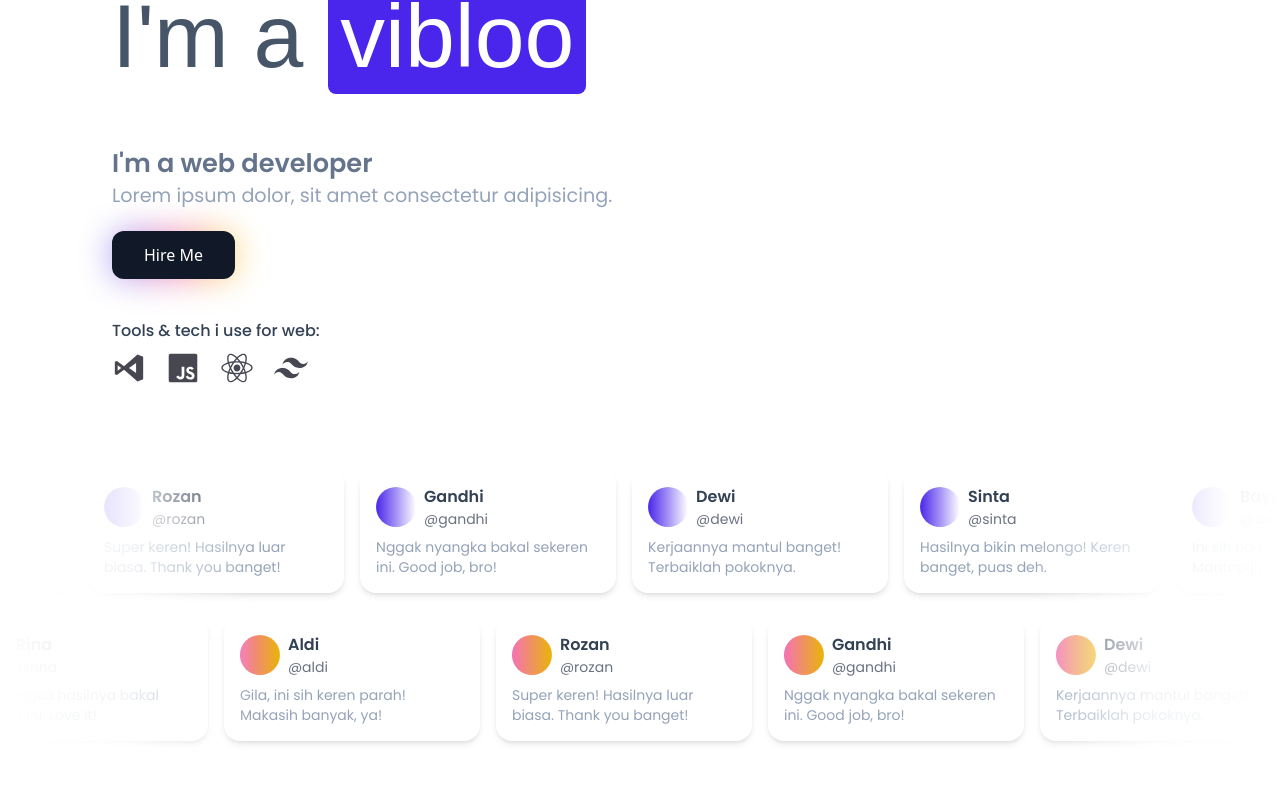
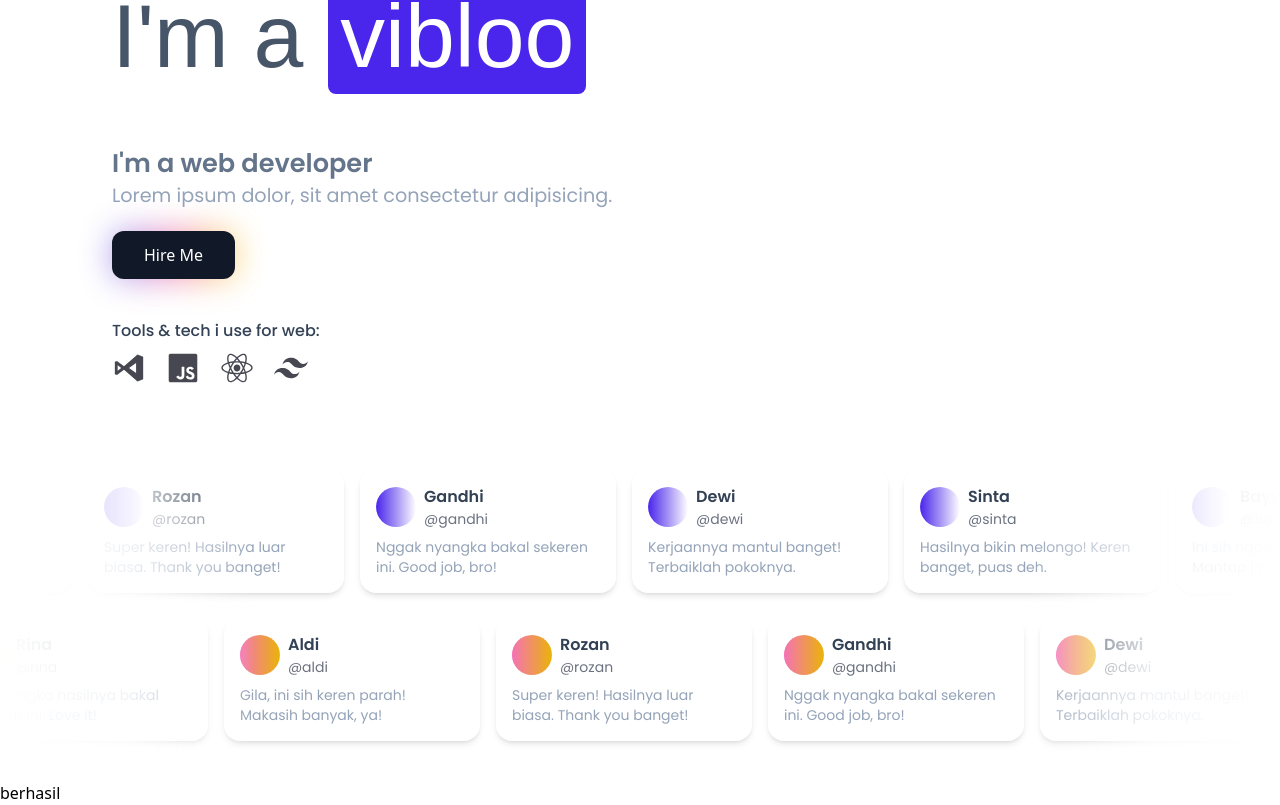
Before and after one commit to panjidev-cy/Mee, a React (Vite) app: page / in a window 1280 px wide. Shown: the part 481-1286 px from the top of the page. Before the commit the page ends 1262 px from the top, so only its background shows below. Built offline with nearby package versions, Linux system fonts and the light colour scheme; a web font is replaced by a local one.

Commit message:
2.1.1.1.error

```diff
--- a/src/App.jsx
+++ b/src/App.jsx
@@ -4,6 +4,7 @@ function App() {
   return (
     <>
       <Home></Home>
+      <p>berhasil</p>
     </>
   );
 }
```
